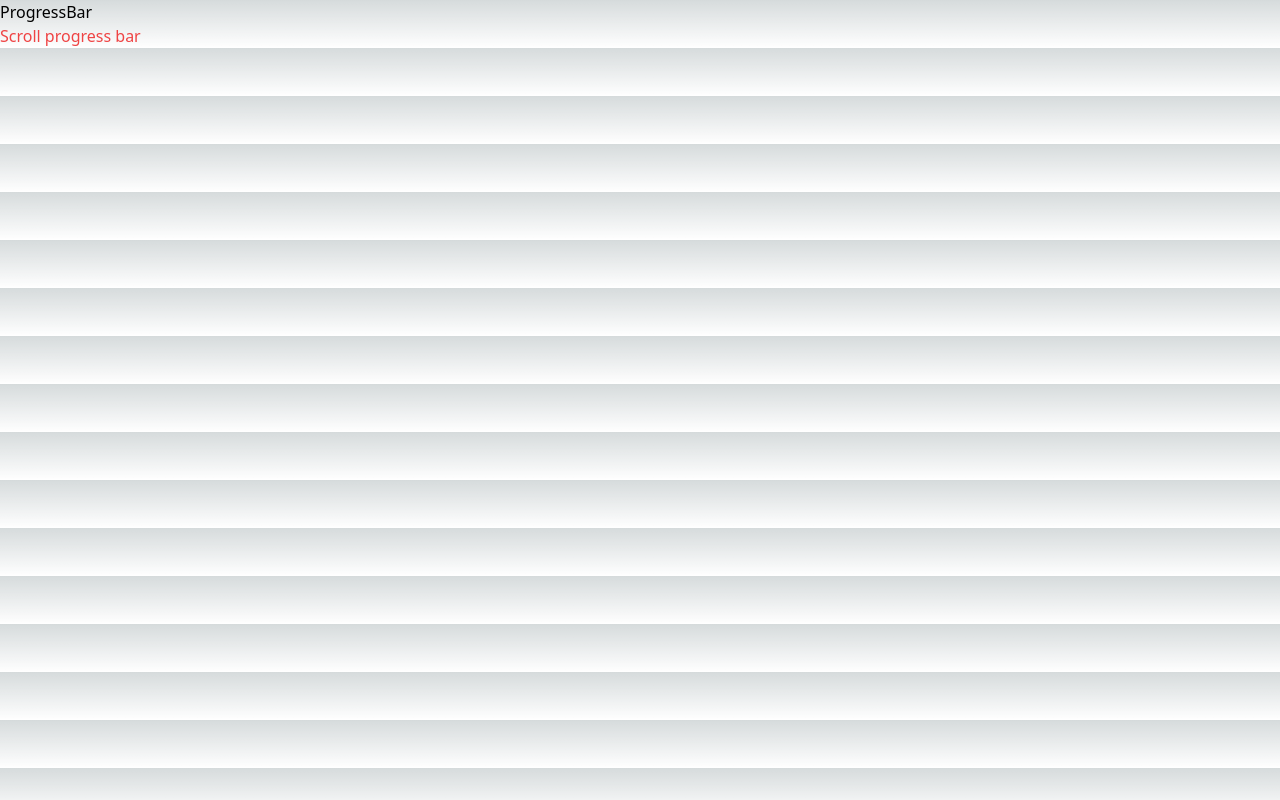
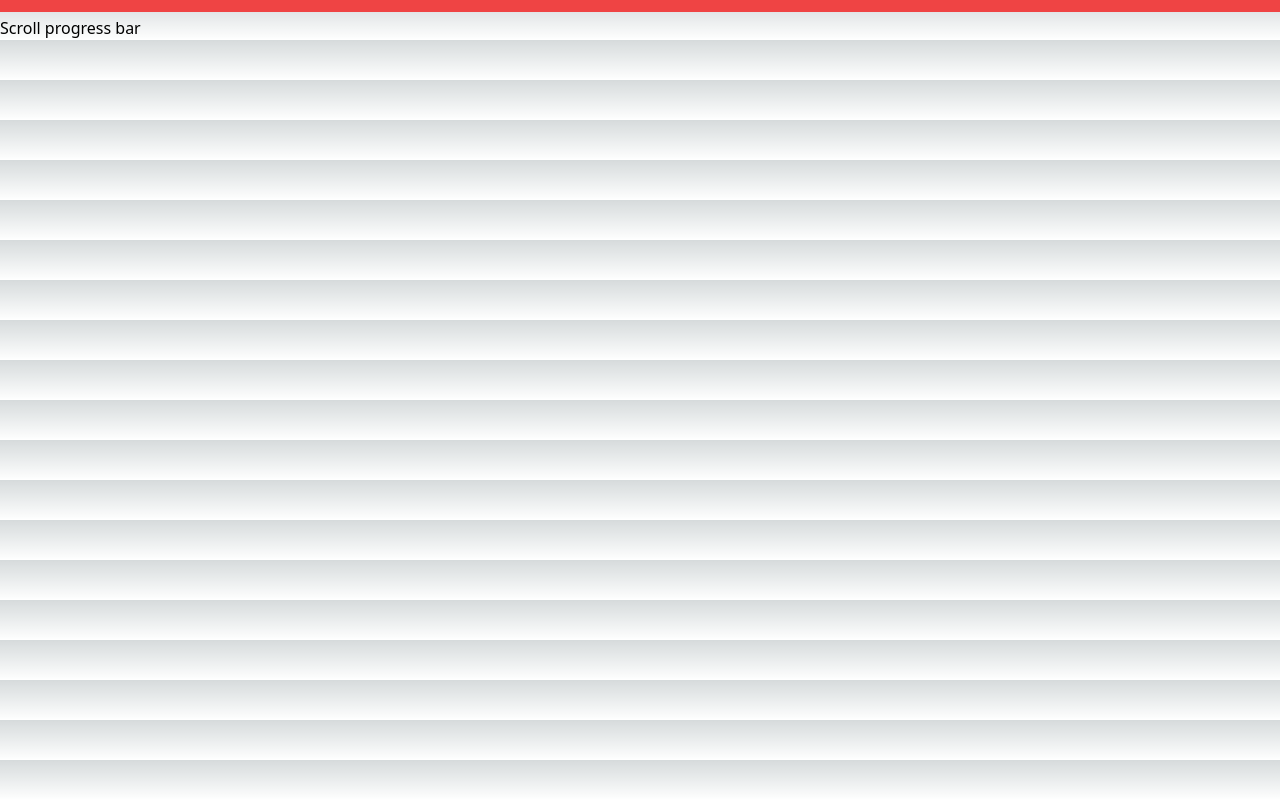
Before and after one commit to JayCodeGitHub/Scroll-progress-bar, a Next.js app: page / in a window 1280 px wide. Built offline with nearby package versions, Linux system fonts and the light colour scheme.

Commit message:
Styled ProgressBar

```diff
--- a/src/components/progressBar.tsx
+++ b/src/components/progressBar.tsx
@@ -1,7 +1,7 @@
 function ProgressBar() {
   return (
     <>
-      <div>ProgressBar</div>
+      <div className="fixed w-full h-3 bg-red-500"></div>
     </>
   );
 }
--- a/src/pages/index.tsx
+++ b/src/pages/index.tsx
@@ -9,8 +9,8 @@ export default function Home() {
         <meta name="viewport" content="width=device-width, initial-scale=1" />
         <link rel="icon" href="/favicon.ico" />
       </Head>
-      <main>
-        <h1 className="text-red-500">Scroll progress bar</h1>
+      <main className="pt-4">
+        <h1>Scroll progress bar</h1>
       </main>
     </>
   );
```
